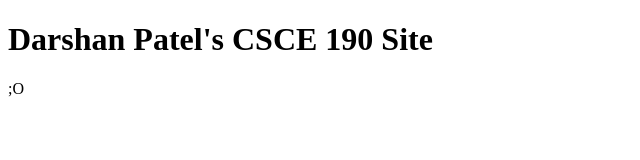
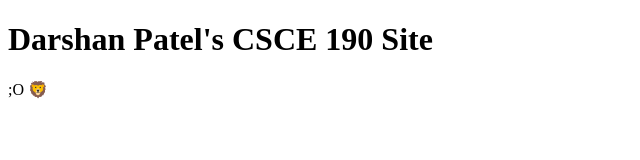
Before and after one commit to Darshan-2001/Darshan-2001.github.io, a plain HTML site: page index.html in a window 1280 px wide. Shown: the full height of the page, 0-640 px from the left. Drawn offline with Linux system fonts and the light colour scheme.

Commit message:
Update index.html

```diff
--- a/index.html
+++ b/index.html
@@ -6,7 +6,7 @@
     <body>
             <h1>Darshan Patel's CSCE 190 Site</h1>
 
-            <p>;O</p>
+            <p>;O   &#129409</p>
 
     </body>
 
```
